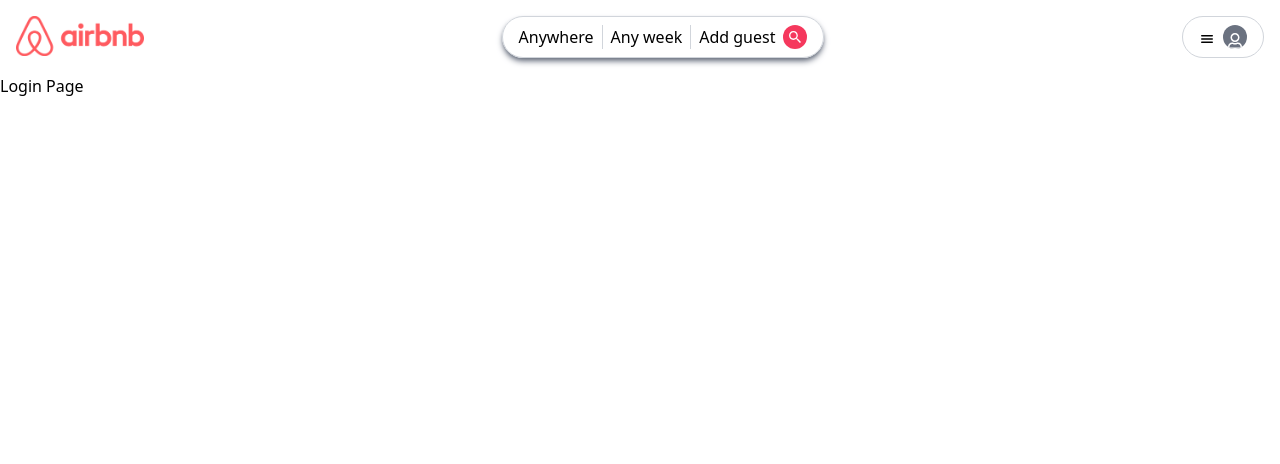
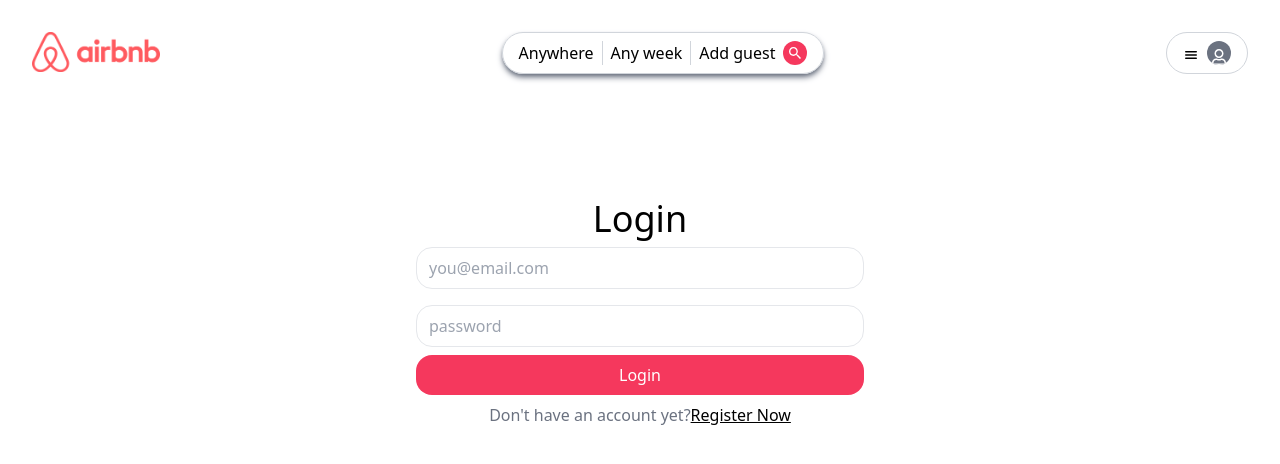
Before and after one commit to Harry8679/MERN-AirBNB-Clone, a React (Vite) app: page /login in a window 1280 px wide. Shown: the top 464 px of the page. Built offline with nearby package versions, Linux system fonts and the light colour scheme.

Commit message:
Login Page

```diff
--- a/src/components/Layout.jsx
+++ b/src/components/Layout.jsx
@@ -3,7 +3,7 @@
 
 const Layout = () => {
   return (
-    <div>
+    <div className='p-4 flex flex-col min-h-screen'>
       <Header />
       <Outlet />
     </div>
--- a/src/index.css
+++ b/src/index.css
@@ -1,3 +1,16 @@
 @tailwind base;
 @tailwind components;
 @tailwind utilities;
+
+input[type="text"],input[type="password"],input[type="email"] {
+    @apply w-full border my-2 py-2 px-3 rounded-2xl;
+}
+
+button {
+    @apply bg-gray-300;
+}
+
+button.primary {
+    background-color: '#F53850';
+    @apply bg-primary p-2 w-full text-white rounded-2xl;
+}
--- a/src/pages/LoginPage.jsx
+++ b/src/pages/LoginPage.jsx
@@ -1,9 +1,22 @@
 // import React from 'react'
+
+import { Link } from "react-router-dom"
 
 const LoginPage = () => {
   return (
-    <div>
-      <h1>Login Page</h1>
+    <div className="mt-4 grow flex items-center justify-around">
+      <div className="mb-64">
+        <h1 className="text-4xl text-center">Login</h1>
+        <form action="" className="max-w-md mx-auto">
+            <input type="email" placeholder="you@email.com" />
+            <input type="password" placeholder="password" />
+            <button className="primary">Login</button>
+            <div className="text-center py-2 text-gray-500">
+                Don't have an account yet?
+                <Link to='/register' className="underline text-black">Register Now</Link>
+            </div>
+        </form>
+      </div>
     </div>
   )
 }
```
